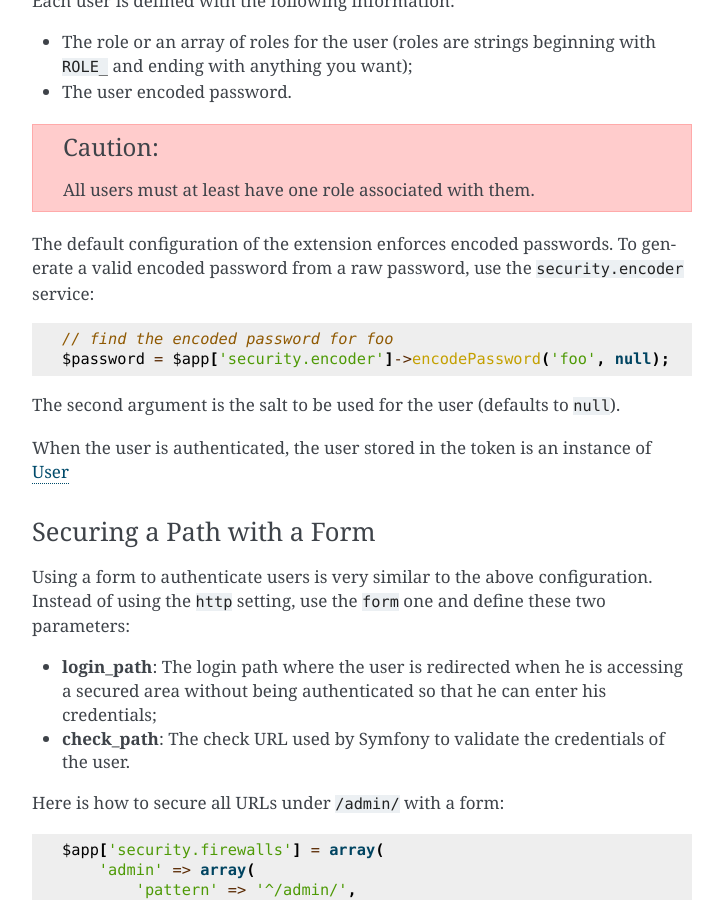
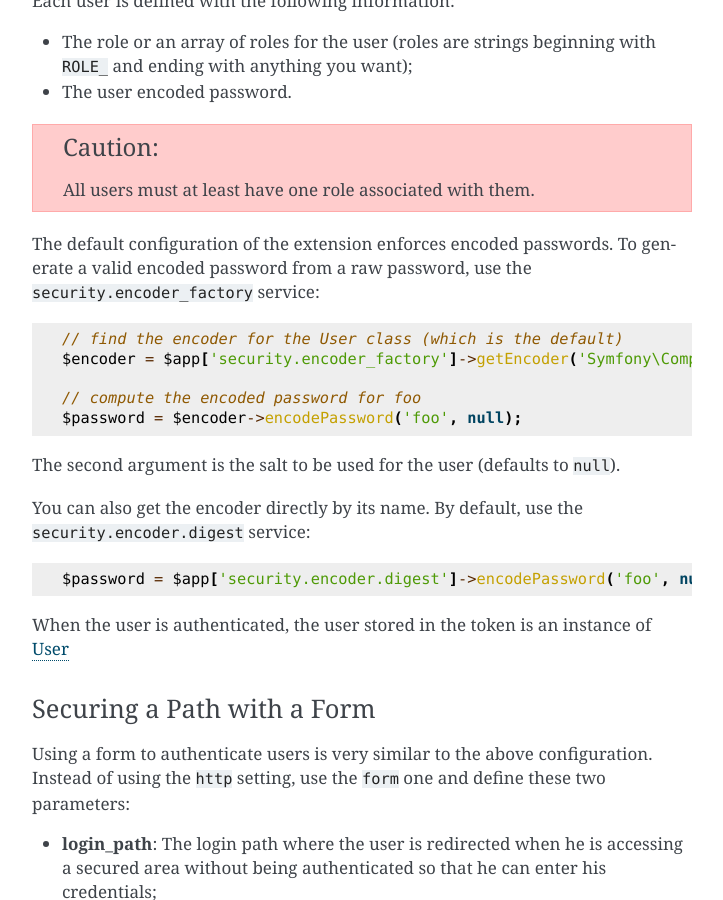
Before and after one commit to silexphp/Silex, a Sphinx documentation site: the page built from doc/providers/security.rst, in a window 1280 px wide and 900 px high, scrolled down 2384 px. Shown: the whole window, without its empty margins (388-1111 px from the left). Built offline with Sphinx 7.4.7, drawn with Linux system fonts in a browser that asks for light colours.

Commit message:
fixed documentation (closes #375)

```diff
--- a/doc/providers/security.rst
+++ b/doc/providers/security.rst
@@ -127,13 +127,21 @@ Each user is defined with the following information:
 
 The default configuration of the extension enforces encoded passwords. To
 generate a valid encoded password from a raw password, use the
-``security.encoder`` service::
+``security.encoder_factory`` service::
 
-    // find the encoded password for foo
-    $password = $app['security.encoder']->encodePassword('foo', null);
+    // find the encoder for the User class (which is the default)
+    $encoder = $app['security.encoder_factory']->getEncoder('Symfony\Component\Security\Core\User\User');
+
+    // compute the encoded password for foo
+    $password = $encoder->encodePassword('foo', null);
 
 The second argument is the salt to be used for the user (defaults to
 ``null``).
+
+You can also get the encoder directly by its name. By default, use the
+``security.encoder.digest`` service::
+
+    $password = $app['security.encoder.digest']->encodePassword('foo', null);
 
 When the user is authenticated, the user stored in the token is an instance of
 `User
```
